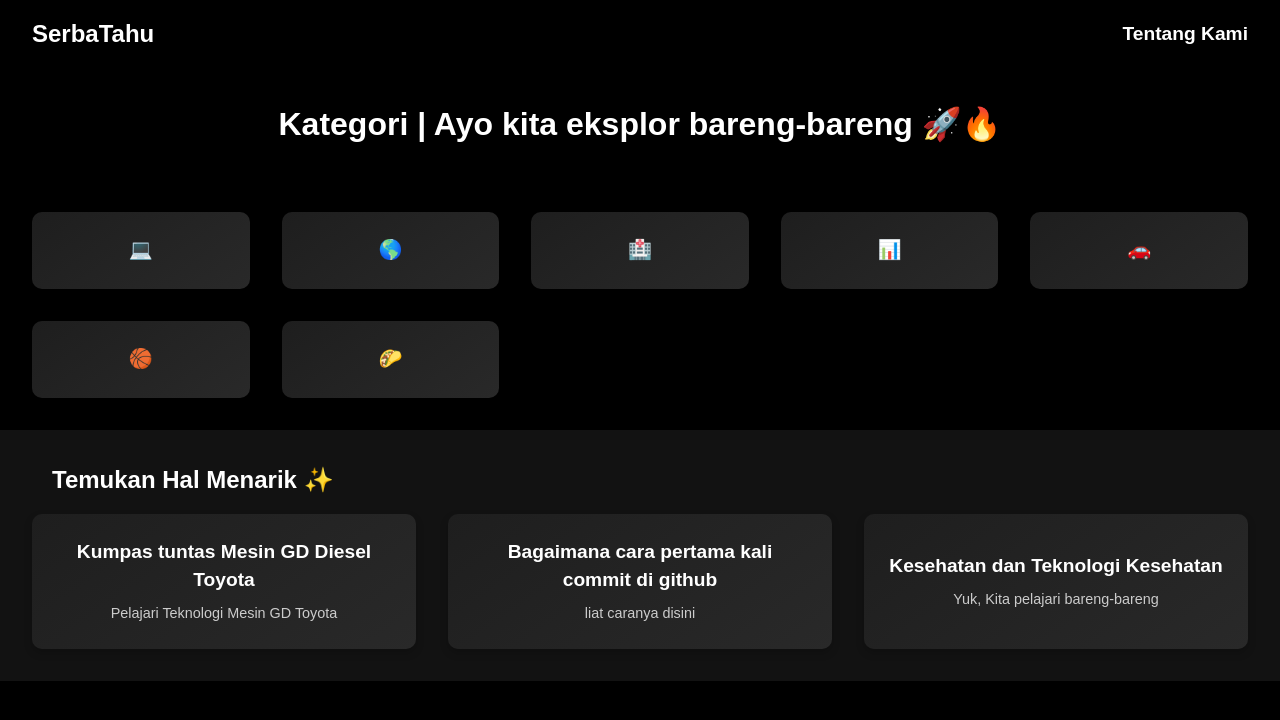
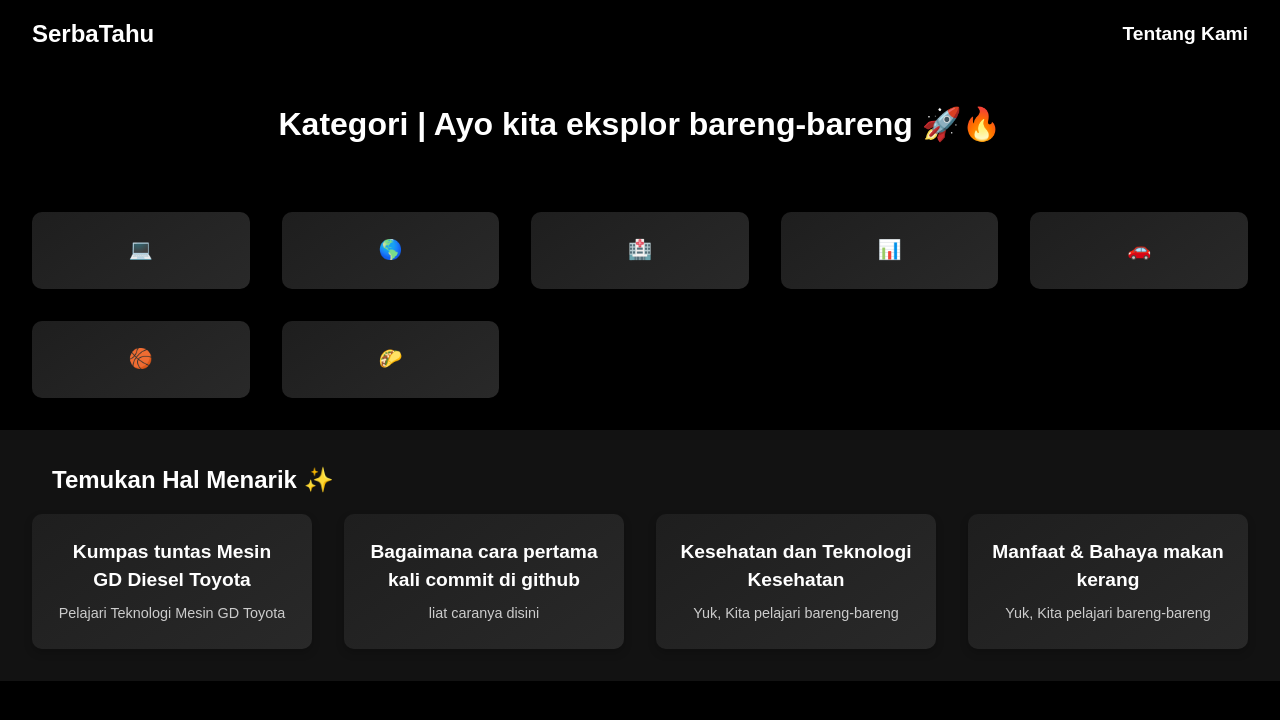
Before and after one commit to IndoNusaCorp/SerbaTahu.id, a Next.js app: page / in a window 1280 px wide. Shown: the top 720 px of the page. Built offline with nearby package versions, Linux system fonts and the light colour scheme.

Commit message:
Update page.tsx

```diff
--- a/src/app/page.tsx
+++ b/src/app/page.tsx
@@ -99,6 +99,11 @@ export default function Home() {
                 description: "Yuk, Kita pelajari bareng-bareng",
                 href: "/kesehatan/kesehatan-dan-teknologi-kesehatan",
               },
+              {
+                title: "Manfaat & Bahaya makan kerang",
+                description: "Yuk, Kita pelajari bareng-bareng",
+                href: "/kesehatan/manfaat-dan-bahaya-makan-kerang",
+              },
             ].map((item) => (
               <Link
                 key={item.title}
```
